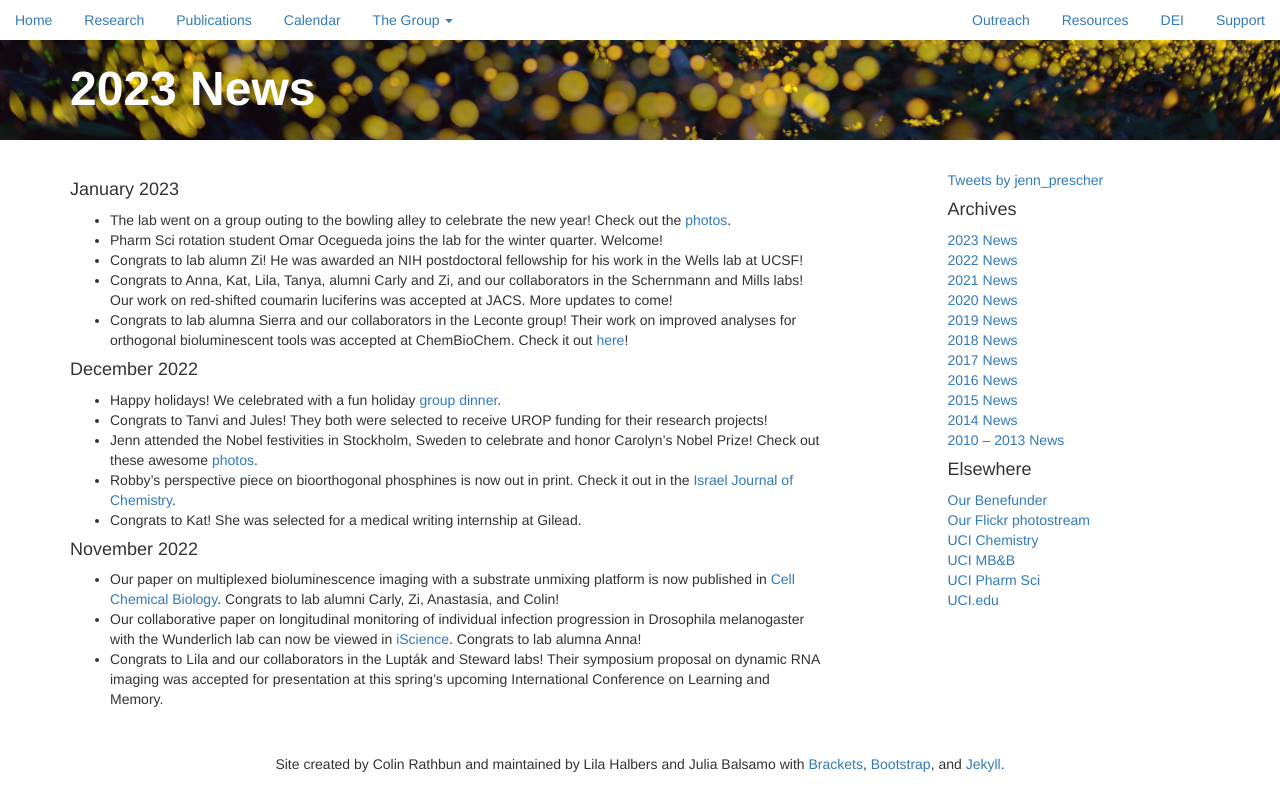
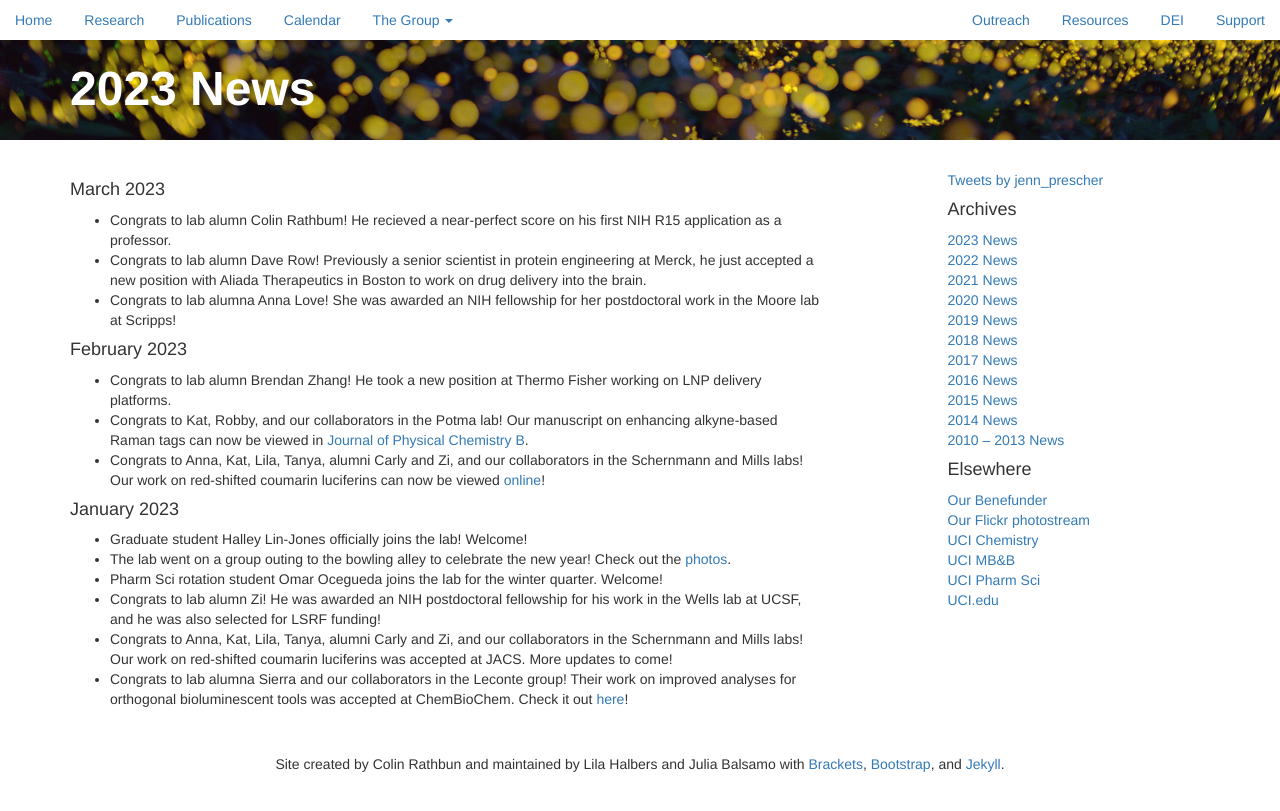
Before and after one commit to c-bun/Prescher-Lab-Site, a Jekyll site: the page built from _posts/2023-01-20-2023-News.markdown, in a window 1280 px wide. Shown: the top 811 px of the page. Built offline with Jekyll 4.4.1, drawn with Linux system fonts in a browser that asks for light colours; comment, search, counter and statistics services are not loaded.

Commit message:
PrescherLab_March2023_Update1

```diff
--- a/_data/group.csv
+++ b/_data/group.csv
@@ -64,12 +64,13 @@ Katherine,Townsend,graduate,"Middlebury, VT","B.S., Chemistry, Bucknell Universi
 Zachary,Torrey,graduate,"Salisbury, MD","B.S., Chemistry (Biochemistry Concentration), George Mason University ",Jonas Salk,,
 Lila,Halbers,graduate,"Anaheim Hills, CA","B.A., Chemistry, UC Santa Barbara; M.S., Clinical and Experimental Therapeutics, USC",Rosalind Franklin,Vertex Fellow (2022),
 Justin,Kwon,undergrad,"Irvine, CA","B.S., Chemistry (Chemical Biology Concentration)",Antoine Lavoisier,UROP Fellow (2022); Beckman Scholar (2022-2023),
-Suha,Tanaz,undergrad,"Moorpark, CA","B.S., Chemistry",Leonardo Da Vinci,Allergan Summer Research Fellow (2022) : UROP Fellow (2022),
+Suha,Tanaz,former_undergrad,"Moorpark, CA","B.S., Chemistry",Leonardo Da Vinci,Allergan Summer Research Fellow (2022) : UROP Fellow (2022),
 Dylan,Tran,former_undergrad,"Aliso Viejo, CA","B.S., Biological Sciences",Kary Mullis,,
 Yeonseong (Catherine),Seo,graduate,"Gwacheon, Republic of Korea","B.S., Molecular Genetics; B.A., Chemistry, University of Rochester",Rosalind Franklin,,
 Erin,Fuller,graduate,"Encinitas, CA","B.S., Biochemistry, UC Los Angeles ",Dorothy Hodgkin,,
 Tanya,Hadjian,graduate,"Glendale, CA","B.S., Chemistry, UC Los Angeles ",Elisabeth Bik,,
 Julia,Balsamo,graduate,"Santa Rosa, CA","B.S., Chemistry, UC Santa Barbara",Marie Curie,,
+Halley,Lin-Jones,graduate,"Castro Valley, CA","B.A., Chemistry, Smith College",Gertrude B. Elion,,
 Juliann,Tyler,undergrad,"Studio City, CA","B.S., Pharmaceutical Sciences",Alice Hamilton,UROP Fellow (2022-2023),
 Tanvi,Sondhi,undergrad,"Fremont, CA","B.S., Chemistry",Katherine Johnson,UROP Fellow (2022-2023),
 Mia,Dimalanta,undergrad,"Walnut, CA","B.S., Human Biology",Gertrude B. Elion,,
--- a/_posts/2023-01-20-2023-News.markdown
+++ b/_posts/2023-01-20-2023-News.markdown
@@ -3,21 +3,20 @@ layout: post
 title:  "2023 News"
 categories: group_update
 ---
+#### March 2023
+- Congrats to lab alumn Colin Rathbum! He recieved a near-perfect score on his first NIH R15 application as a professor.
+- Congrats to lab alumn Dave Row! Previously a senior scientist in protein engineering at Merck, he just accepted a new position with Aliada Therapeutics in Boston to work on drug delivery into the brain.
+- Congrats to lab alumna Anna Love! She was awarded an NIH fellowship for her postdoctoral work in the Moore lab at Scripps!
+
+#### February 2023
+- Congrats to lab alumn Brendan Zhang! He took a new position at Thermo Fisher working on LNP delivery platforms.
+- Congrats to Kat, Robby, and our collaborators in the Potma lab! Our manuscript on enhancing alkyne-based Raman tags can now be viewed in [Journal of Physical Chemistry B](https://pubs.acs.org/doi/10.1021/acs.jpcb.2c09093).
+- Congrats to Anna, Kat, Lila, Tanya, alumni Carly and Zi, and our collaborators in the Schernmann and Mills labs! Our work on red-shifted coumarin luciferins can now be viewed [online](https://pubs.acs.org/doi/10.1021/jacs.2c07220)!
+
 #### January 2023
+- Graduate student Halley Lin-Jones officially joins the lab! Welcome!
 - The lab went on a group outing to the bowling alley to celebrate the new year! Check out the [photos](https://www.flickr.com/photos/194141943@N06).
 - Pharm Sci rotation student Omar Ocegueda joins the lab for the winter quarter. Welcome!
-- Congrats to lab alumn Zi! He was awarded an NIH postdoctoral fellowship for his work in the Wells lab at UCSF!
+- Congrats to lab alumn Zi! He was awarded an NIH postdoctoral fellowship for his work in the Wells lab at UCSF, and he was also selected for LSRF funding!
 - Congrats to Anna, Kat, Lila, Tanya, alumni Carly and Zi, and our collaborators in the Schernmann and Mills labs! Our work on red-shifted coumarin luciferins was accepted at JACS. More updates to come!
-- Congrats to lab alumna Sierra and our collaborators in the Leconte group! Their work on improved analyses for orthogonal bioluminescent tools was accepted at ChemBioChem. Check it out [here](https://chemistry-europe.onlinelibrary.wiley.com/doi/abs/10.1002/cbic.202200726in)!
-
-#### December 2022
-- Happy holidays! We celebrated with a fun holiday [group dinner](https://www.flickr.com/photos/194141943@N06).
-- Congrats to Tanvi and Jules! They both were selected to receive UROP funding for their research projects!
-- Jenn attended the Nobel festivities in Stockholm, Sweden to celebrate and honor Carolyn's Nobel Prize! Check out these awesome [photos](https://www.flickr.com/photos/194141943@N06).
-- Robby's perspective piece on bioorthogonal phosphines is now out in print. Check it out in the [Israel Journal of Chemistry](https://onlinelibrary.wiley.com/doi/full/10.1002/ijch.202200070).
-- Congrats to Kat! She was selected for a medical writing internship at Gilead.
-
-#### November 2022
-- Our paper on multiplexed bioluminescence imaging with a substrate unmixing platform is now published in [Cell Chemical Biology](https://www.sciencedirect.com/science/article/pii/S2451945622003580). Congrats to lab alumni Carly, Zi, Anastasia, and Colin!
-- Our collaborative paper on longitudinal monitoring of individual infection progression in Drosophila melanogaster with the Wunderlich lab can now be viewed in [iScience](https://www.sciencedirect.com/science/article/pii/S2589004222016509#!). Congrats to lab alumna Anna!
-- Congrats to Lila and our collaborators in the Lupták and Steward labs! Their symposium proposal on dynamic RNA imaging was accepted for presentation at this spring's upcoming International Conference on Learning and Memory.
+- Congrats to lab alumna Sierra and our collaborators in the Leconte group! Their work on improved analyses for orthogonal bioluminescent tools was accepted at ChemBioChem. Check it out [here](https://chemistry-europe.onlinelibrary.wiley.com/doi/10.1002/cbic.202200726)!
```
Also changed, not shown: _data/publications.csv (+5 -4 lines), images/group/Lin-Jones_Halley.png (added).
